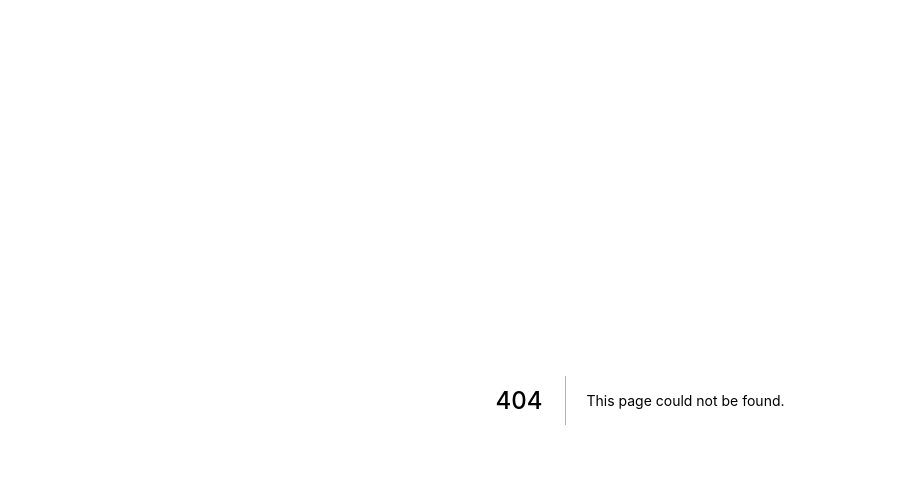
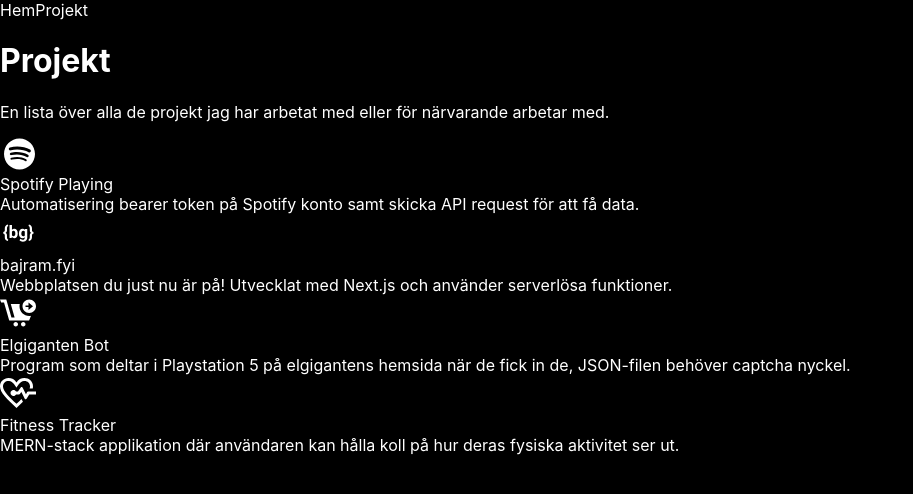
Before and after one commit to bajramdev/newPortfolio, a Next.js app: page /projekt in a window 1280 px wide. Before the commit this address had no page. Shown: the top 494 px of the page, without its empty margins (0-913 px from the left). Built offline with nearby package versions, Linux system fonts and the light colour scheme.

Commit message:
Fixed route name

```diff
--- a/pages/index.js
+++ b/pages/index.js
@@ -16,7 +16,7 @@
       <html lang="en" >
       <Head>
         <title>Bajram Gerbeshi • Portfolio</title>
-          <link rel="icon" href="/favicon.ico"npm/>
+          <link rel="icon" href="/favicon.ico"/>
       </Head>
       <body className="bg-black text-white" >
 
@@ -29,9 +29,9 @@
                      Hem
                   </a>
                   </Link>
-                  <Link href="/project" >
+                  <Link href="/projekt" >
                   <a className="focus:outline-none mr-10 transition duration-300 ease-in-out hover:text-indigo-200" >
-                      Projects
+                      Projekt
                   </a>
                   </Link>
                   <div className="ml-auto">
--- a/pages/project.js
+++ b/pages/projekt.js
@@ -19,7 +19,7 @@
         </Head>
         <body className="bg-black text-white" >
 
-        <motion.div id="__next" initial="initial" animate="animate" >
+        <motion.div id="__next" initial="initial" animate="animate">
 
             <div className="flex flex-col min-h-screen">
                 <nav className="w-full flex justify-start items-center mx-auto max-w-4xl px-8 my-20" >
@@ -28,9 +28,9 @@
                             Hem
                         </a>
                     </Link>
-                    <Link href="/project" >
+                    <Link href="/projekt" >
                         <a className="focus:outline-none mr-10 transition duration-300 ease-in-out hover:text-indigo-200" >
-                            Projects
+                            Projekt
                         </a>
                     </Link>
                     <motion.div className={style1.div2} variants={some.fadeInUp} >
```
